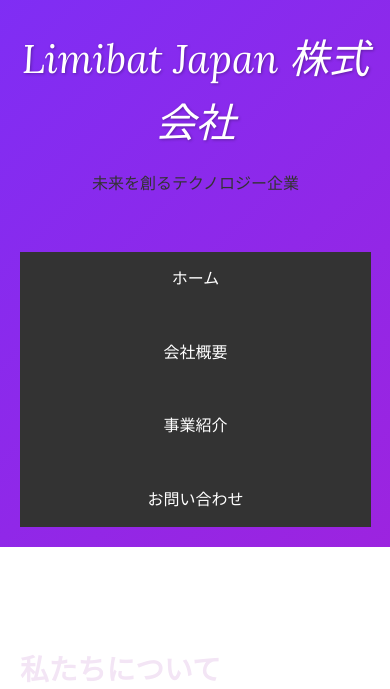
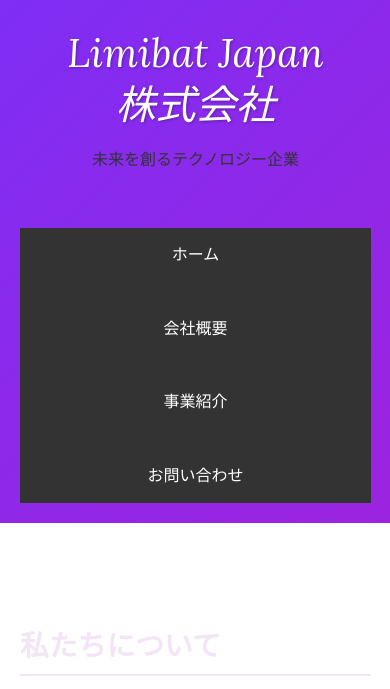
Before and after one commit to LimibatJapan/limibat-homepage, a plain HTML site: page index.html in a window 390 px wide. Shown: the part 136-825 px from the top of the page. Drawn offline with Linux system fonts and the light colour scheme.

Commit message:
Add files via upload

```diff
--- a/style.css
+++ b/style.css
@@ -269,8 +269,9 @@ main section {
   }
 }
 
-@media (max-width: 768px) {
-  h1 {
-    font-size: 1.2rem;
-  }
+h1 {
+  font-size: clamp(1.2rem, 5vw, 2.5rem);
+  word-break: keep-all;
+  line-height: 1.3;
+  text-align: center;
 }
```
